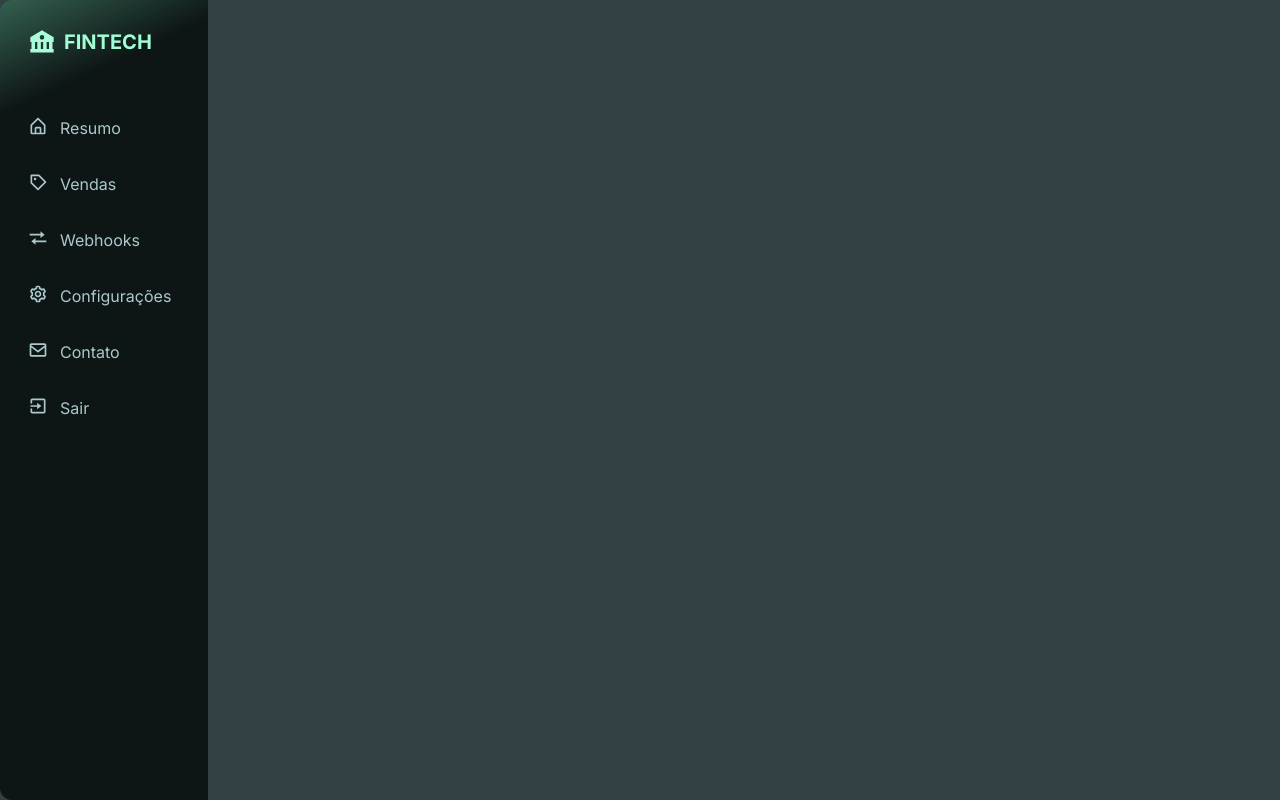
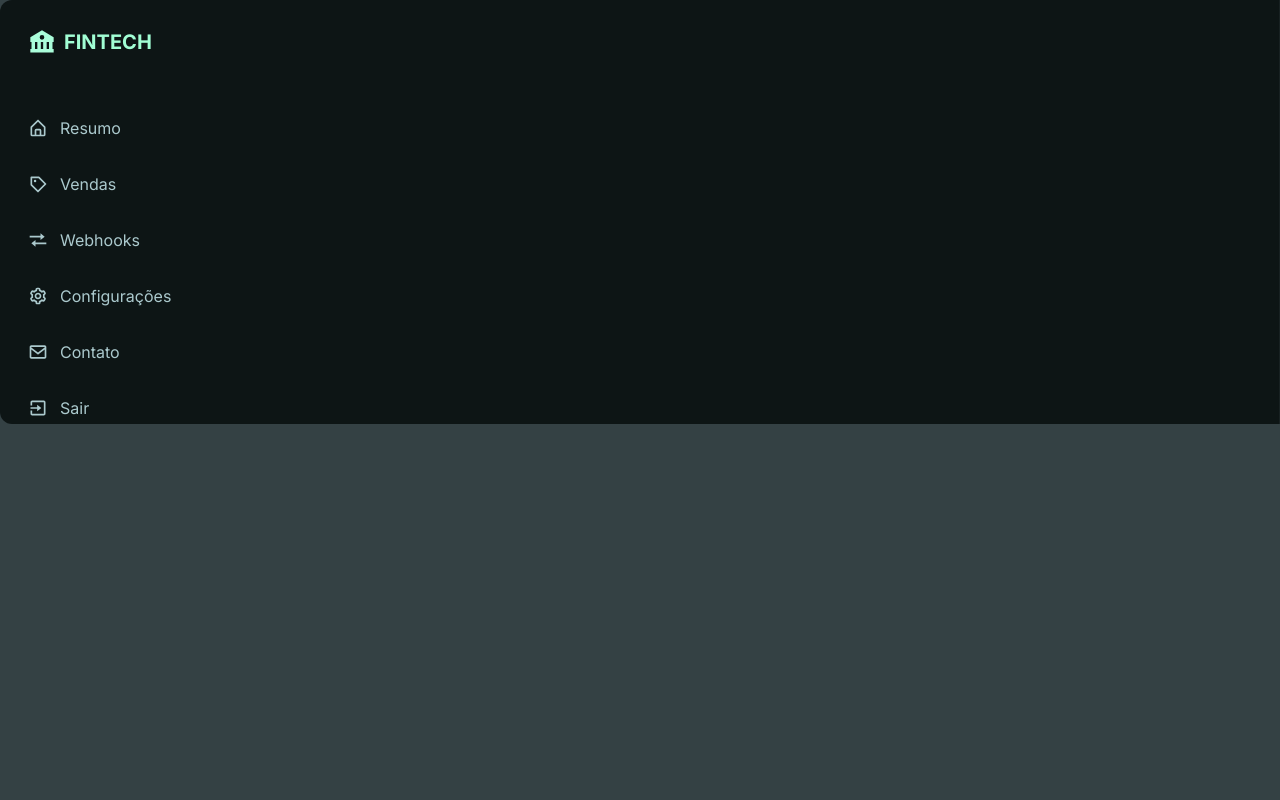
Before and after one commit to willyancr/Fintech, a React (Vite) app: page / in a window 1280 px wide. Built offline with nearby package versions, Linux system fonts and the light colour scheme.

Commit message:
feat: Update Menu component styles
Refactor Menu component styles to improve readability and consistency.
Adjust hover effects and spacing for better user experience.

```diff
--- a/src/components/Menu.tsx
+++ b/src/components/Menu.tsx
@@ -11,34 +11,34 @@ import {
 
 function Menu() {
   return (
-    <div className="bg-menu text-projeto-primary3 w-52 rounded-xl rounded-r-lg h-screen ">
+    <div className="bg-projeto-primary text-projeto-primary3 min-w-52 rounded-xl rounded-r-lg border-r-[1px] border-projeto-primary1/30">
       {/* <Logo /> */}
       <div className="flex gap-2 items-center px-7 pt-7 mb-14">
         <BiSolidBank className="text-projeto-secondary1 size-7" />
         <h1 className="text-projeto-secondary font-bold text-xl">FINTECH</h1>
       </div>
       <div className="px-5">
-        <div className="flex gap-3 mb-6 px-2 py-1 rounded hover:bg-projeto-secondary/50 hover:text-projeto-primary hover:font-bold hover:cursor-pointer ease-in duration-150">
+        <div className="flex items-center gap-3 mb-6 px-2 py-1 rounded hover:bg-projeto-secondary/80 hover:text-projeto-primary hover:font-bold hover:cursor-pointer ease-in duration-150">
           <BiHomeAlt className=" size-5 " />
           <p>Resumo</p>
         </div>
-        <div className="flex gap-3 mb-6 px-2 py-1 rounded hover:bg-projeto-secondary/50 hover:text-projeto-primary hover:font-bold hover:cursor-pointer ease-in duration-150">
+        <div className="flex items-center gap-3 mb-6 px-2 py-1 rounded hover:bg-projeto-secondary/80 hover:text-projeto-primary hover:font-bold hover:cursor-pointer ease-in duration-150">
           <BiPurchaseTag className="size-5" />
           <p>Vendas</p>
         </div>
-        <div className="flex gap-3 mb-6 px-2 py-1 rounded hover:bg-projeto-secondary/50 hover:text-projeto-primary hover:font-bold hover:cursor-pointer ease-in duration-150">
+        <div className="flex items-center gap-3 mb-6 px-2 py-1 rounded hover:bg-projeto-secondary/80 hover:text-projeto-primary hover:font-bold hover:cursor-pointer ease-in duration-150">
           <BiTransfer className="size-5" />
           <p>Webhooks</p>
         </div>
-        <div className="flex gap-3 mb-6 px-2 py-1 rounded hover:bg-projeto-secondary/50 hover:text-projeto-primary hover:font-bold hover:cursor-pointer ease-in duration-150">
+        <div className="flex items-center gap-3 mb-6 px-2 py-1 rounded hover:bg-projeto-secondary/80 hover:text-projeto-primary hover:font-bold hover:cursor-pointer ease-in duration-150">
           <BiCog className="size-5" />
           <p>Configurações</p>
         </div>
-        <div className="flex gap-3 mb-6 px-2 py-1 rounded hover:bg-projeto-secondary/50 hover:text-projeto-primary hover:font-bold hover:cursor-pointer ease-in duration-150">
+        <div className="flex items-center gap-3 mb-6 px-2 py-1 rounded hover:bg-projeto-secondary/80 hover:text-projeto-primary hover:font-bold hover:cursor-pointer ease-in duration-150">
           <BiEnvelope className="size-5" />
           <p>Contato</p>
         </div>
-        <div className="flex gap-3 mb-6 px-2 py-1 rounded hover:bg-projeto-secondary/50 hover:text-projeto-primary hover:font-bold hover:cursor-pointer ease-in duration-150">
+        <div className="flex items-center gap-3 mb-6 px-2 py-1 rounded hover:bg-projeto-secondary/80 hover:text-projeto-primary hover:font-bold hover:cursor-pointer ease-in duration-150">
           <BiExit className="size-5" />
           <p>Sair</p>
         </div>
```
